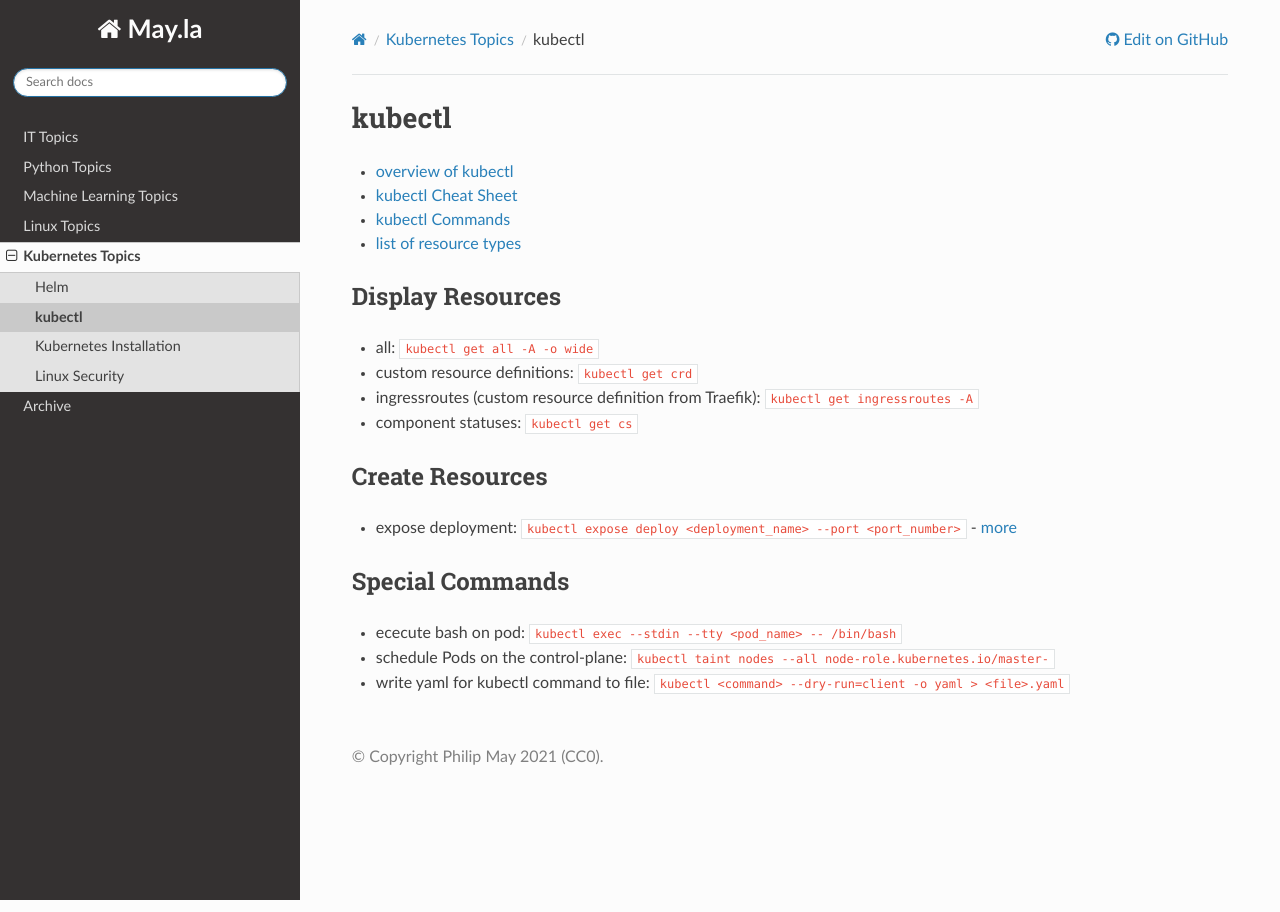
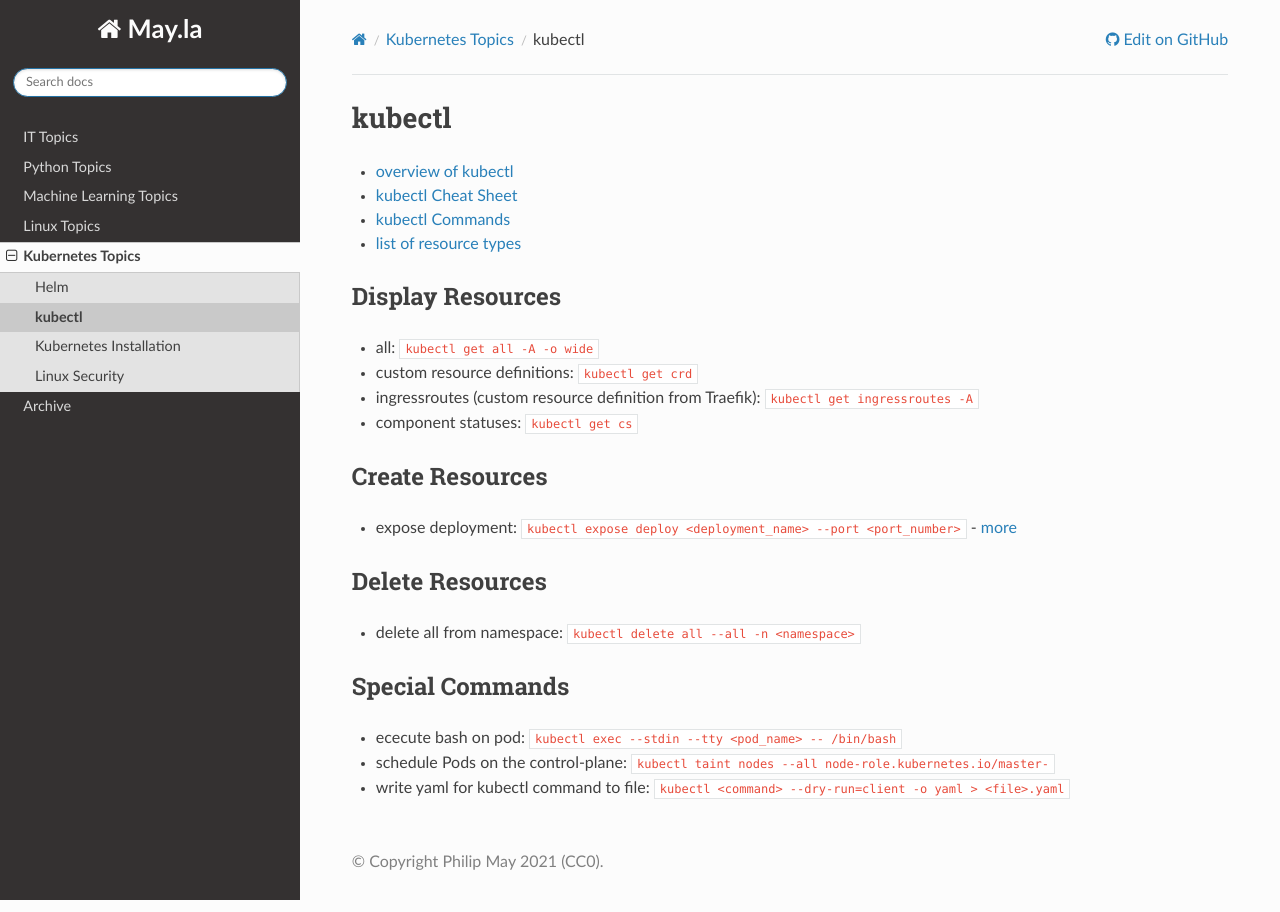
Before and after one commit to PhilipMay/May.la, a Sphinx documentation site: the page built from source/k8s/kubectl.md, in a window 1280 px wide. Built offline with Sphinx 7.4.7 and the Read the Docs theme 2.0.0, drawn with Linux system fonts in a browser that asks for light colours.

Commit message:
Update kubectl.md

```diff
--- a/source/k8s/kubectl.md
+++ b/source/k8s/kubectl.md
@@ -13,6 +13,9 @@
 ## Create Resources
 - expose deployment: `kubectl expose deploy <deployment_name> --port <port_number>` - [more](https://kubernetes.io/docs/reference/generated/kubectl/kubectl-commands#expose)
 
+## Delete Resources
+- delete all from namespace: `kubectl delete all --all -n <namespace>`
+
 ## Special Commands
 - ececute bash on pod: `kubectl exec --stdin --tty <pod_name> -- /bin/bash`
 - schedule Pods on the control-plane: `kubectl taint nodes --all node-role.kubernetes.io/master-`
```
